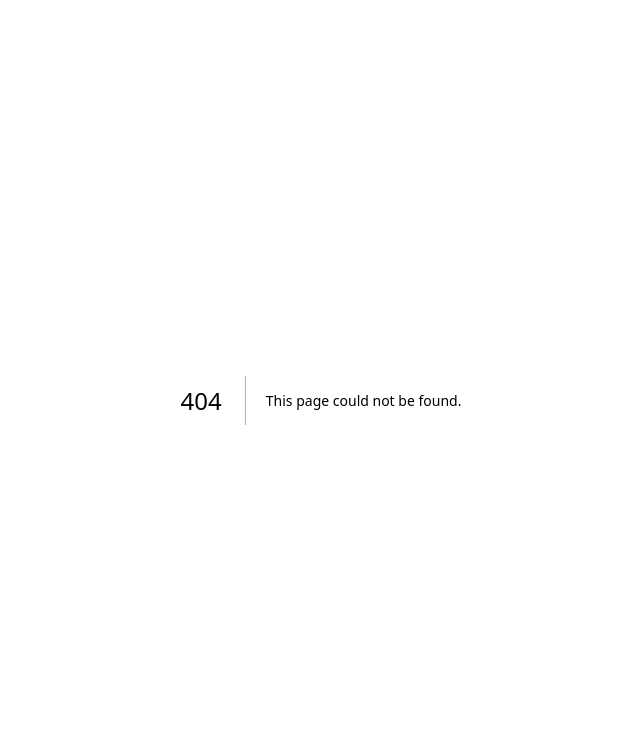
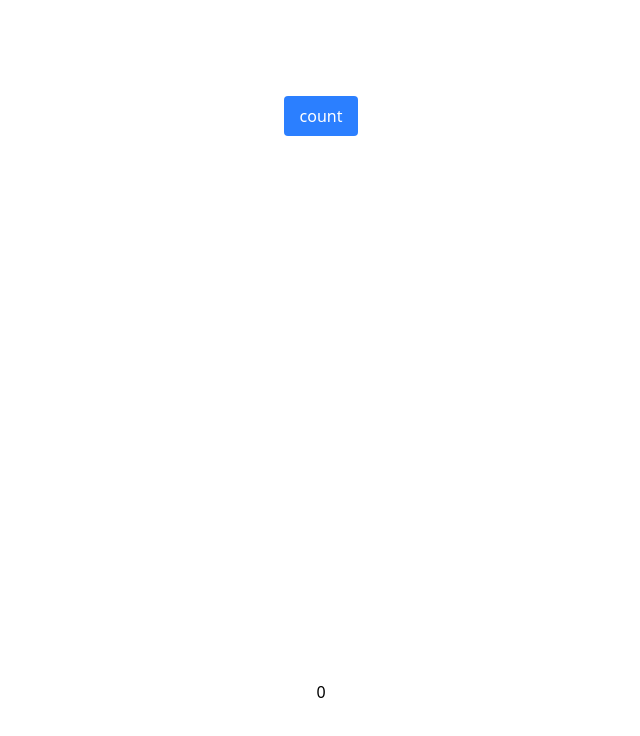
Before and after one commit to jdyer1/home, a Next.js app: page /counter in a window 1280 px wide. Before the commit this address had no page. Shown: the top 736 px of the page, without its empty margins (319-959 px from the left). Built offline with nearby package versions, Linux system fonts and the light colour scheme.

Commit message:
move counter to component

```diff
--- /dev/null
+++ b/src/app/counter.tsx
@@ -0,0 +1,31 @@
+"use client";
+import { useState } from "react";
+
+export default function Counter() {
+  const [count, setCount] = useState<number>(() => {
+    if (typeof window !== "undefined") {
+      const stored = window.localStorage.getItem("count");
+      return stored !== null ? Number(stored) : 0;
+    }
+    return 0;
+  });
+
+  const handleClick = () => {
+    setCount((c) => {
+      const next = c + 1;
+      if (typeof window !== "undefined") {
+        window.localStorage.setItem("count", next.toString());
+      }
+      return next;
+    });
+  };
+
+  return (
+    <>
+      <button id="counter-button" onClick={handleClick} className="px-4 py-2 bg-blue-500 text-white rounded hover:bg-blue-600">
+        count
+      </button>
+      <span id="counter-value" className="count-value">{count}</span>
+    </>
+  );
+}
--- /dev/null
+++ b/src/app/counter/page.tsx
@@ -0,0 +1,9 @@
+import Counter from "../counter";
+
+export default function CounterPage() {
+  return (
+    <main className="flex min-h-screen flex-col items-center justify-between p-24">
+      <Counter />
+    </main>
+  );
+}
--- a/src/app/page.tsx
+++ b/src/app/page.tsx
@@ -1,34 +1,8 @@
-
-"use client";
-
-import { useState } from "react";
 
 export default function Home() {
-
-  const [count, setCount] = useState<number>(() => {
-    if (typeof window !== "undefined") {
-      const stored = window.localStorage.getItem("count");
-      return stored !== null ? Number(stored) : 0;
-    }
-    return 0;
-  });
-
-  const handleClick = () => {
-    setCount((c) => {
-      const next = c + 1;
-      if (typeof window !== "undefined") {
-        window.localStorage.setItem("count", next.toString());
-      }
-      return next;
-    });
-  };
-
   return (
     <main>
-      <button id="counter-button" onClick={handleClick}>
-        count
-      </button>
-      <span id="counter-value" className="count-value">{count}</span>
+      {/* Page intentionally left blank */}
     </main>
   );
 }
```
Also changed, not shown: 2 other files (tests, documents, lock files or other folders).
